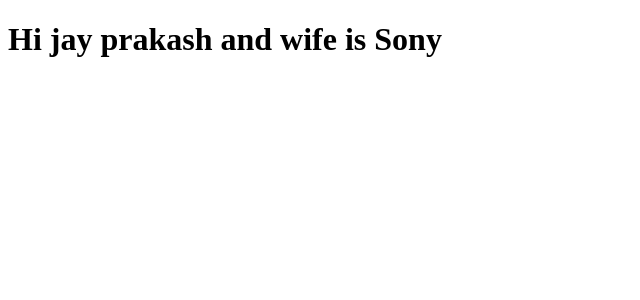
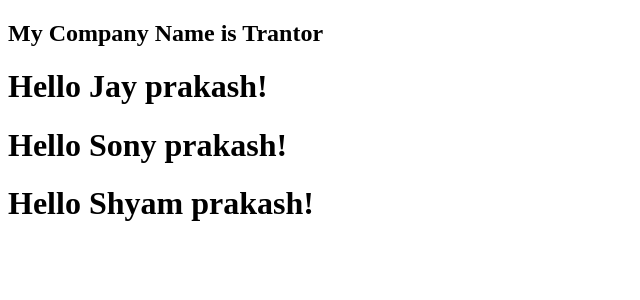
Before and after one commit to jayprakash548/first-app-react-npm, a React (Create React App) app: page / in a window 1280 px wide. Shown: the top 300 px of the page, without its empty margins (0-640 px from the left). Built offline with nearby package versions, Linux system fonts and the light colour scheme.

Commit message:
Composing Components

```diff
--- a/src/App.js
+++ b/src/App.js
@@ -1,6 +1,6 @@
-import React, {Component, Fragment} from 'react';
+/* import React, {Component, Fragment} from 'react';
 
-// let names = <h1>Hello Jay Prakash Kumar! You are a Good Developer</h1>
+let names = <h1>Hello Jay Prakash Kumar! You are a Good Developer</h1>
 class App extends Component{
     render(){
         return (
@@ -8,11 +8,26 @@ class App extends Component{
                 <h1>Introduction</h1>
                 <p>My Name is Jay Prakash Kumar</p>
             </Fragment>
-            // <> // Not support to every Browser
-            //     <h1>Introduction</h1>
-            //     <p>My Name is Jay Prakash Kumar</p>
-            // </>
+            <> // Not support to every Browser
+                <h1>Introduction</h1>
+                <p>My Name is Jay Prakash Kumar</p>
+            </>
         );
     };
 };
 export default App;
+ */
+import React from 'react';
+import Blog from './blog';
+
+ const App = (props) =>{
+     return(
+        <div>
+            <h2>My Company Name is {props.name}</h2>
+            <Blog name = "Jay prakash"/>
+            <Blog name = "Sony prakash"/>
+            <Blog name = "Shyam prakash"/>
+        </div>
+     );
+ }
+ export default App;
--- a/src/index.js
+++ b/src/index.js
@@ -1,7 +1,7 @@
 import React from 'react';
 import ReactDOM from 'react-dom';
 // import Blog from './blog';
+import App from './App';
+// import Student from './Student';
 
-import Student from './Student';
-
-ReactDOM.render(<Student name = "jay prakash and wife is Sony"/>, document.getElementById('root'));
+ReactDOM.render(<App name ="Trantor"/>, document.getElementById('root'));
```
